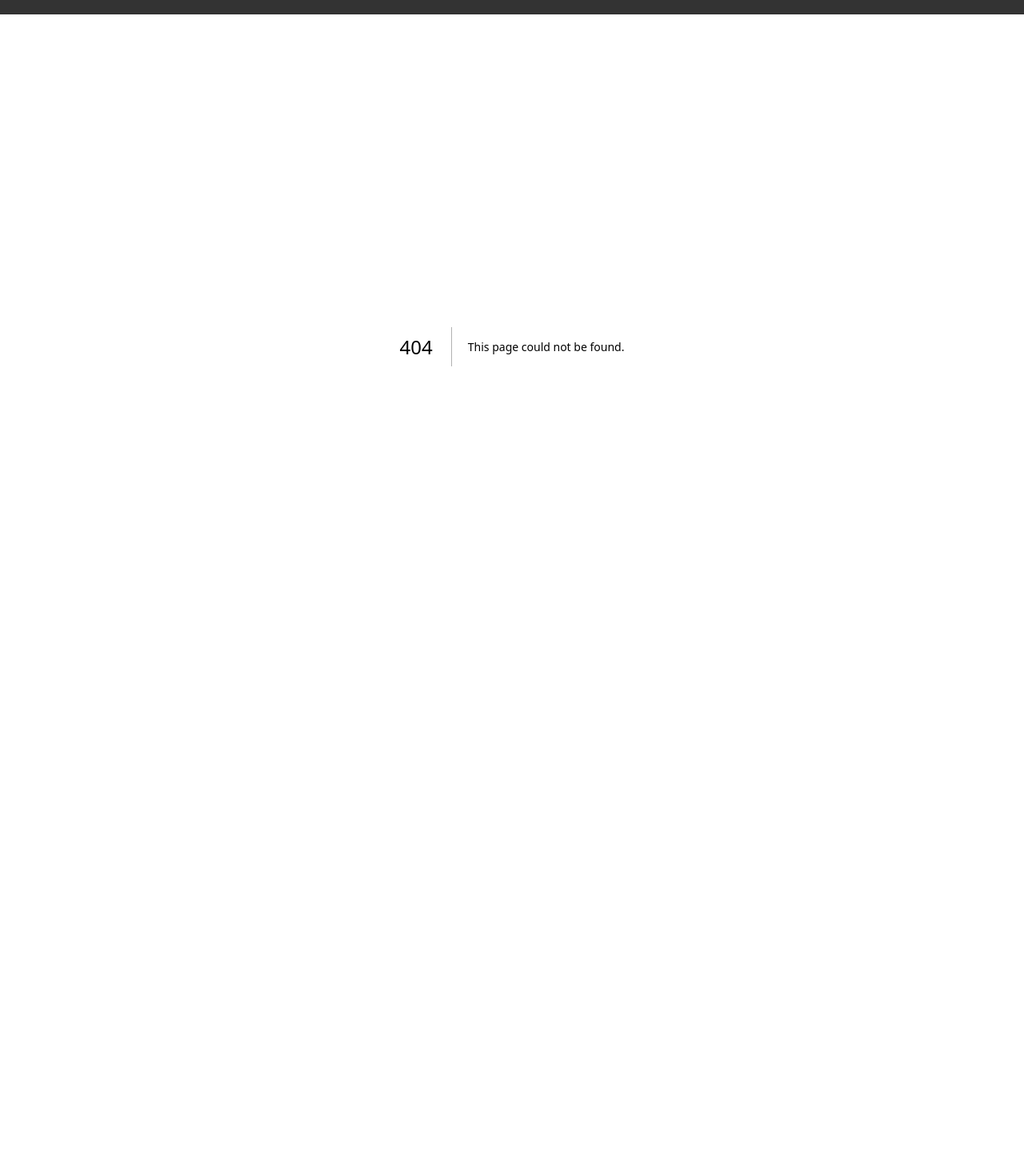
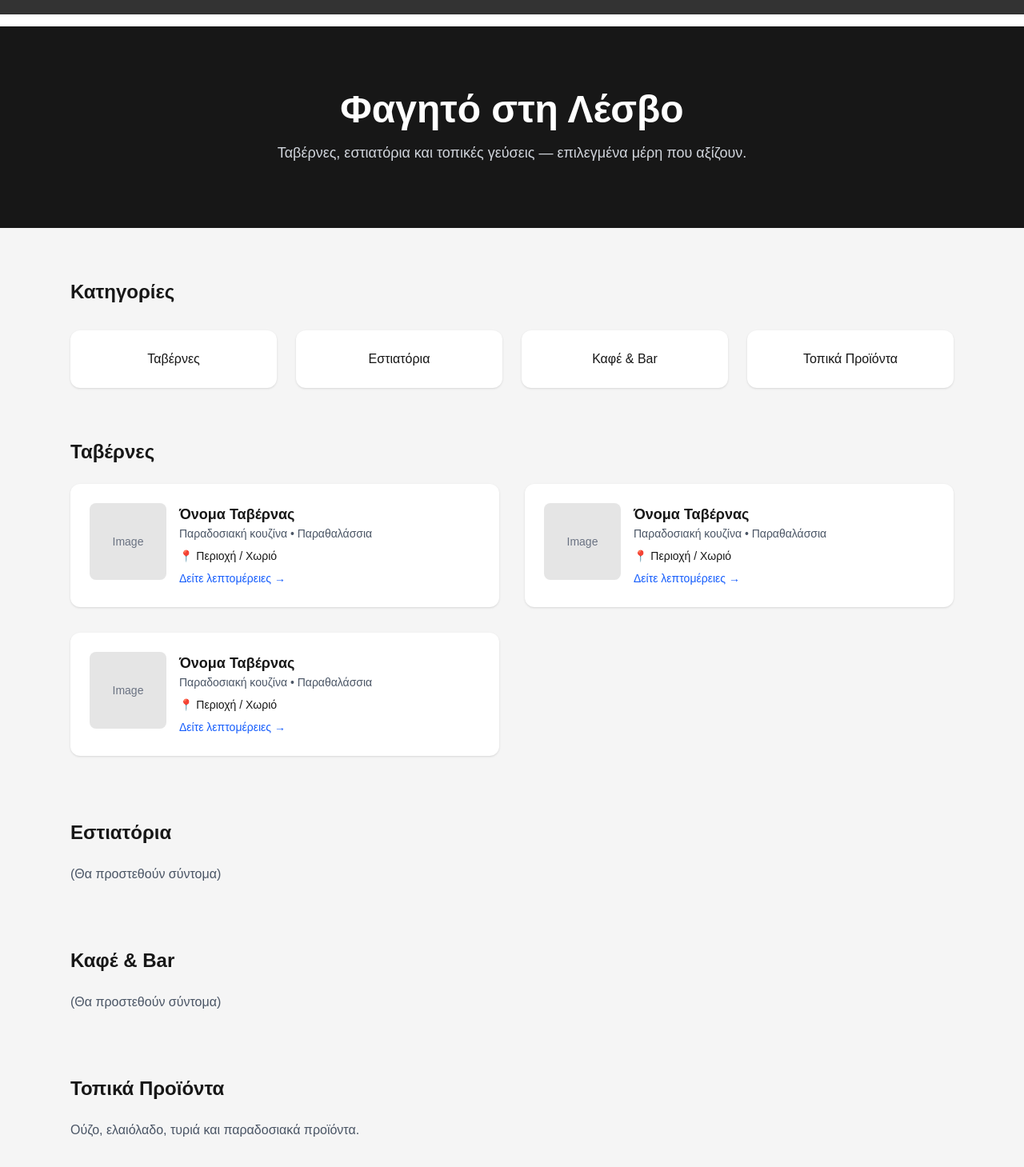
Before and after one commit to amamouridis/lesvos-travel-guide, a Next.js app: page /food in a window 1280 px wide. Before the commit this address had no page. Shown: the part 47-1506 px from the top of the page at 80% size. Before the commit the page ends 880 px from the top, so only its background shows below. Built offline with nearby package versions, Linux system fonts and the light colour scheme.

Commit message:
added page the food

```diff
--- /dev/null
+++ b/src/app/food/page.tsx
@@ -0,0 +1,111 @@
+import Link from "next/link";
+import Image from "next/image";
+
+export const metadata = {
+  title: "Φαγητό στη Λέσβο",
+  description:
+    "Τα καλύτερα μέρη για φαγητό στη Λέσβο: ταβέρνες, εστιατόρια, καφέ και τοπικά προϊόντα.",
+};
+
+export default function FoodPage() {
+  return (
+    <main className="bg-neutral-100 text-neutral-900">
+
+      {/* HERO */}
+      <section className="bg-neutral-900 text-white py-20 text-center px-6">
+        <h1 className="text-4xl md:text-5xl font-bold">
+          Φαγητό στη Λέσβο
+        </h1>
+        <p className="mt-4 text-lg text-gray-300 max-w-2xl mx-auto">
+          Ταβέρνες, εστιατόρια και τοπικές γεύσεις — επιλεγμένα μέρη που αξίζουν.
+        </p>
+      </section>
+
+      {/* CATEGORIES */}
+      <section className="max-w-6xl mx-auto px-6 py-16">
+        <h2 className="text-2xl font-semibold mb-8">Κατηγορίες</h2>
+
+        <div className="grid grid-cols-1 sm:grid-cols-2 lg:grid-cols-4 gap-6">
+          {[
+            { title: "Ταβέρνες", href: "#taverns" },
+            { title: "Εστιατόρια", href: "#restaurants" },
+            { title: "Καφέ & Bar", href: "#cafes" },
+            { title: "Τοπικά Προϊόντα", href: "#local" },
+          ].map((cat) => (
+            <a
+              key={cat.title}
+              href={cat.href}
+              className="bg-white rounded-xl shadow hover:shadow-lg transition p-6 text-center font-medium"
+            >
+              {cat.title}
+            </a>
+          ))}
+        </div>
+      </section>
+
+      {/* LIST SECTION */}
+      <section className="max-w-6xl mx-auto px-6 pb-24 space-y-20">
+
+        {/* Taverns */}
+        <div id="taverns">
+          <h2 className="text-2xl font-semibold mb-6">Ταβέρνες</h2>
+
+          <div className="grid grid-cols-1 md:grid-cols-2 gap-8">
+            {[1, 2, 3].map((i) => (
+              <div
+                key={i}
+                className="bg-white rounded-xl shadow p-6 flex gap-4"
+              >
+                <div className="w-24 h-24 bg-neutral-200 rounded-lg flex items-center justify-center text-sm text-gray-500">
+                  Image
+                </div>
+                <div>
+                  <h3 className="font-semibold text-lg">
+                    Όνομα Ταβέρνας
+                  </h3>
+                  <p className="text-sm text-gray-600">
+                    Παραδοσιακή κουζίνα • Παραθαλάσσια
+                  </p>
+                  <p className="text-sm mt-2">
+                    📍 Περιοχή / Χωριό
+                  </p>
+                  <Link
+                    href="#"
+                    className="text-sm text-blue-600 hover:underline mt-2 inline-block"
+                  >
+                    Δείτε λεπτομέρειες →
+                  </Link>
+                </div>
+              </div>
+            ))}
+          </div>
+        </div>
+
+        {/* Restaurants */}
+        <div id="restaurants">
+          <h2 className="text-2xl font-semibold mb-6">Εστιατόρια</h2>
+          <p className="text-gray-600">
+            (Θα προστεθούν σύντομα)
+          </p>
+        </div>
+
+        {/* Cafes */}
+        <div id="cafes">
+          <h2 className="text-2xl font-semibold mb-6">Καφέ & Bar</h2>
+          <p className="text-gray-600">
+            (Θα προστεθούν σύντομα)
+          </p>
+        </div>
+
+        {/* Local Products */}
+        <div id="local">
+          <h2 className="text-2xl font-semibold mb-6">Τοπικά Προϊόντα</h2>
+          <p className="text-gray-600">
+            Ούζο, ελαιόλαδο, τυριά και παραδοσιακά προϊόντα.
+          </p>
+        </div>
+      </section>
+
+    </main>
+  );
+}
```
